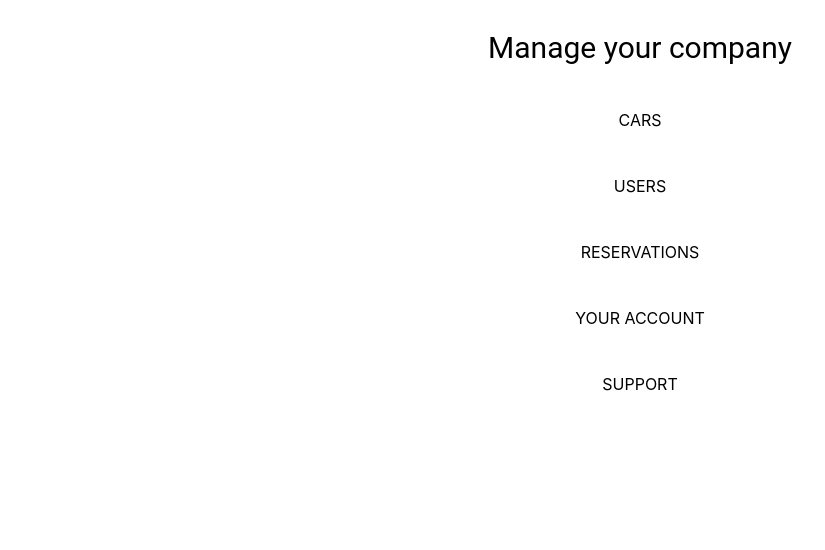
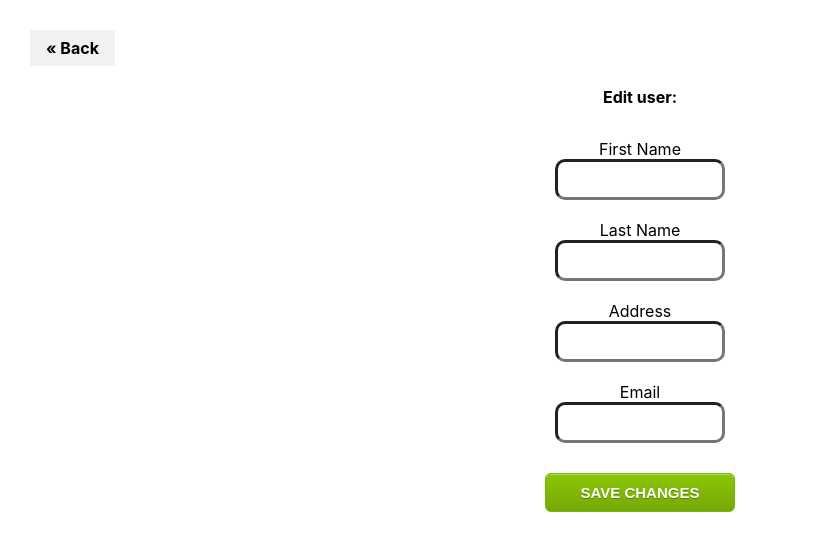
Before and after one commit to MiloszBryla/stock-take-web, a React (Create React App) app in the folder stock-take-web/: page /edit-user/1 in a window 1280 px wide. Shown: the top 550 px of the page, without its empty margins (0-825 px from the left). Built offline with nearby package versions, Linux system fonts and the light colour scheme; no server answers.

Commit message:
add code to edit car

```diff
--- a/stock-take-web/src/components/App/App.js
+++ b/stock-take-web/src/components/App/App.js
@@ -10,6 +10,7 @@ import AddUser from "../CRUD-menus/User/AddUser";
 import AddCar from "../CRUD-menus/Car/AddCar";
 import AddReservation from "../CRUD-menus/Reservation/AddReservation";
 import EditCar from "../CRUD-menus/Car/EditCar";
+import EditUser from "../CRUD-menus/User/EditUser";
 
 function App() {
     return (
@@ -22,6 +23,7 @@ function App() {
                     <Route path="/add-user" exact component = {AddUser}/>
                     <Route path="/add-car" exact component = {AddCar}/>
                     <Route path="/edit-car/:id" exact component = {EditCar}/>
+                    <Route path="/edit-user/:id" exact component = {EditUser}/>
                     <Route path="/add-reservation" exact component = {AddReservation}/>
 
 
--- a/stock-take-web/src/components/CRUD-menus/Car/Cars.js
+++ b/stock-take-web/src/components/CRUD-menus/Car/Cars.js
@@ -13,7 +13,6 @@ function Cars() {
                 method: 'GET',
             });
         const cars = await response.json();
-        console.log(cars.isServiceRequired);
         setCars(cars);
     }
     async function remove(id) {
--- a/stock-take-web/src/components/CRUD-menus/Car/EditCar.js
+++ b/stock-take-web/src/components/CRUD-menus/Car/EditCar.js
@@ -18,7 +18,7 @@ function EditCar({match}) {
             });
         const car = await response.json();
         setCar(car);
-        console.log(car);
+
     }
 
     const fetchReservations = async () => {
@@ -31,7 +31,9 @@ function EditCar({match}) {
         console.log(reservations);
     }
 
-    useEffect(() => {fetchCar(); fetchReservations()}, []);
+
+
+    useEffect(() => {fetchCar();}, []);
 
     const onSubmit = (data) => {
         data.carId = car.id;
@@ -42,13 +44,20 @@ function EditCar({match}) {
                 'Accept': 'application/json',
                 'Content-Type': 'application/json'
             },
-            body: JSON.stringify(data),
+            body:
+                JSON.stringify({
+                    id: car.id,
+                    manufacturer: data.manufacturer,
+                    model: data.model,
+                    registration: data.registration,
+                    tankPercentage: data.tankPercentage,
+                    pricePerHour: data.pricePerHour,
+                }),
         }).then((response) => {
-            if(response.status === 200){
+            if(response.status === 204){
                 refreshPage();
-                console.log(response)
+                console.log(response);
             } else{
-                refreshPage();
                 console.log("something went wrong");
             }
         })
@@ -63,7 +72,8 @@ function EditCar({match}) {
             <span><NavLink to={"/cars"} className={"previous"}>&laquo; Back</NavLink></span>
 
             <form onSubmit={handleSubmit(onSubmit)}>
-                <h4>Edit form for car ID: {car.id}</h4>
+                <h4>Edit car:  {car.id}</h4>
+
 
                 <div className="form-group">
                     <label htmlFor={"manufacturer"} className={"form-label"}>Manufacturer</label><br/>
--- /dev/null
+++ b/stock-take-web/src/components/CRUD-menus/User/EditUser.js
@@ -0,0 +1,90 @@
+import React, {useEffect, useState} from 'react';
+import "../../../styling/index.css"
+import {Link, NavLink} from "react-router-dom";
+import {useForm} from "react-hook-form";
+
+function EditUser({match}) {
+
+    const [user, setUser] = useState([]);
+    const { register, handleSubmit } = useForm();
+
+
+
+    const fetchUser = async () => {
+        const response = await fetch(`http://localhost:8080/api/users/${match.params.id}`,
+            {
+                method: 'GET',
+            });
+        const user = await response.json();
+        setUser(user);
+
+    }
+
+    useEffect(() => {fetchUser();}, []);
+
+    const onSubmit = (data) => {
+        data.userId = user.id;
+        console.log(data);
+        fetch(`http://localhost:8080/api/users`, {
+            method: 'PUT',
+            headers: {
+                'Accept': 'application/json',
+                'Content-Type': 'application/json'
+            },
+            body:
+                JSON.stringify({
+                    id: user.id,
+
+                }),
+        }).then((response) => {
+            if(response.status === 204){
+                refreshPage();
+                console.log(response);
+            } else{
+                console.log("something went wrong");
+            }
+        })
+    }
+    const refreshPage = ()=>{
+        window.location.reload();
+    }
+
+    return (
+        <div>
+
+            <span><NavLink to={"/cars"} className={"previous"}>&laquo; Back</NavLink></span>
+
+            <form onSubmit={handleSubmit(onSubmit)}>
+                <h4>Edit user:  {user.id}</h4>
+
+
+                <div className="form-group">
+                    <label htmlFor={"manufacturer"} className={"form-label"}>First Name</label><br/>
+                    <input type="text" className="form-control" name="firstName" ref={register} placeholder={user.firstName}/>
+                </div>
+
+                <div className="form-group">
+                    <label htmlFor={"model"} className={"form-label"}>Last Name</label><br/>
+                    <input type="text" className="form-control" name="lastName" ref={register} placeholder={user.lastName}/>
+                </div>
+
+                <div className="form-group">
+                    <label htmlFor={"registration"} className={"form-label"}>Address</label><br/>
+                    <input type="text" className="form-control" name="address" ref={register} placeholder={user.address}/>
+                </div>
+
+                <div className="form-group">
+                    <label htmlFor="isServiceRequired">Email</label><br/>
+                    <input type="text" className="form-control" name="email" ref={register} placeholder={user.email}/>
+                </div>
+
+
+                <button type="submit" className="addButton">SAVE CHANGES</button>
+
+            </form>
+
+        </div>
+    );
+}
+
+export default EditUser;
```
